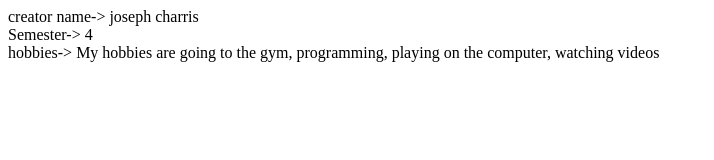
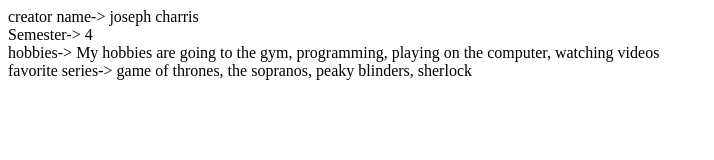
Before and after one commit to jcharris37/git-github-Netlife, a plain HTML site: page index.html in a window 1280 px wide. Shown: the whole page, without its empty margins (0-714 px from the left). Drawn offline with Linux system fonts and the light colour scheme.

Commit message:
add favorite seriesr

```diff
--- a/index.html
+++ b/index.html
@@ -9,6 +9,7 @@
     <div>creator name-> joseph charris </div>
     <div>Semester-> 4</div>
     <div>hobbies-> My hobbies are going to the gym, programming, playing on the computer, watching videos</div>
+    <div>favorite series-> game of thrones, the sopranos, peaky blinders, sherlock</div>
 
 
 
```
